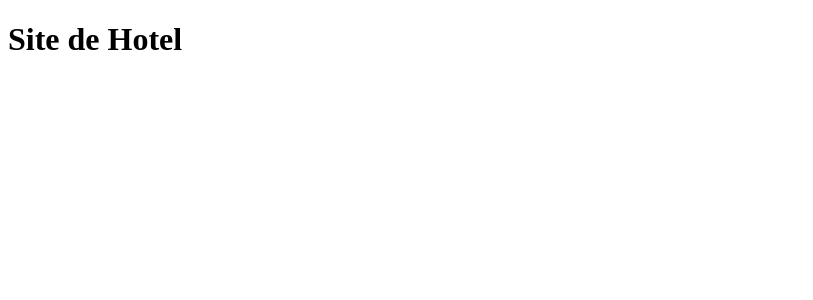
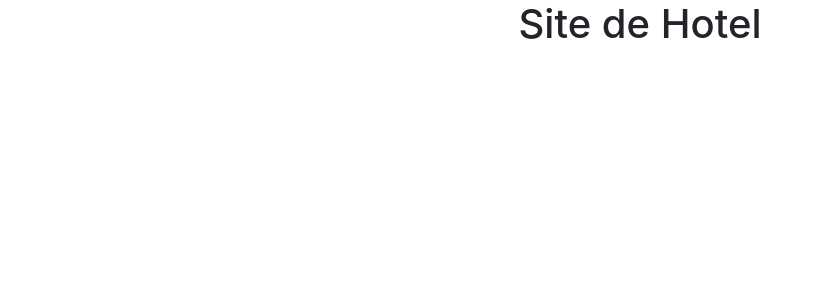
Before and after one commit to danilobrunodesouza/site-de-hotel, an Angular app: page / in a window 1280 px wide. Shown: the top 300 px of the page, without its empty margins (0-813 px from the left). Built offline with nearby package versions, Linux system fonts and the light colour scheme.

Commit message:
Incluindo o bootstrap 4

```diff
--- a/angular.json
+++ b/angular.json
@@ -31,6 +31,7 @@
               "src/assets"
             ],
             "styles": [
+              "node_modules/bootstrap/dist/css/bootstrap.min.css",
               "src/styles.css"
             ],
             "scripts": []
--- a/package.json
+++ b/package.json
@@ -19,6 +19,8 @@
     "@angular/platform-browser": "~11.2.1",
     "@angular/platform-browser-dynamic": "~11.2.1",
     "@angular/router": "~11.2.1",
+    "bootstrap": "^4.6.0",
+    "jquery": "^3.6.0",
     "rxjs": "~6.6.0",
     "tslib": "^2.0.0",
     "zone.js": "~0.11.3"
--- a/src/app/header/header.component.html
+++ b/src/app/header/header.component.html
@@ -1 +1,3 @@
-<h1>Site de Hotel</h1>
+<div class="text-center">
+    <h1>Site de Hotel</h1>
+</div>
```
Also changed, not shown: 1 other file (tests, documents, lock files or other folders).
